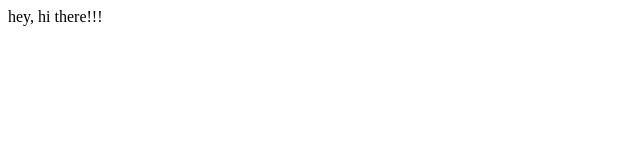
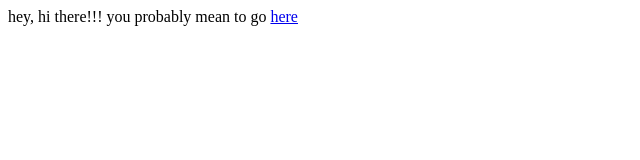
Before and after one commit to longevityframework/longevityframework, a plain HTML site: page index.html in a window 1280 px wide. Shown: the whole page, without its empty margins (0-640 px from the left). Drawn offline with Linux system fonts and the light colour scheme.

Commit message:
Update index.html

```diff
--- a/index.html
+++ b/index.html
@@ -1 +1,3 @@
 hey, hi there!!!
+
+you probably mean to go <a href="http://longevityframework.github.io/longevity/">here</a>
```
